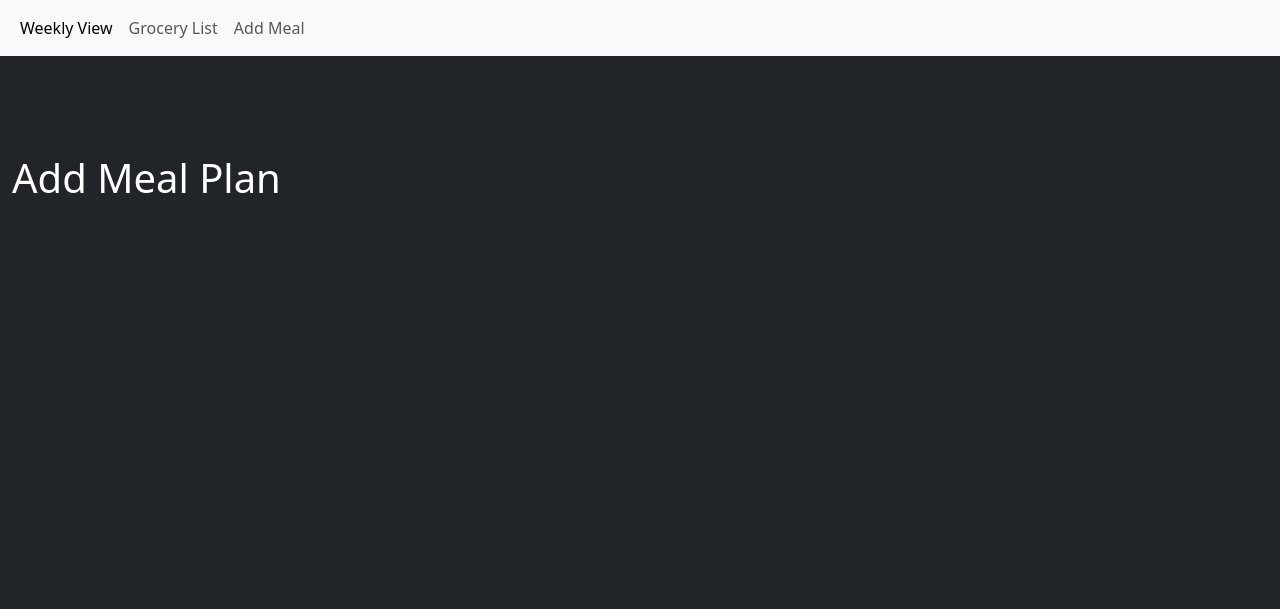
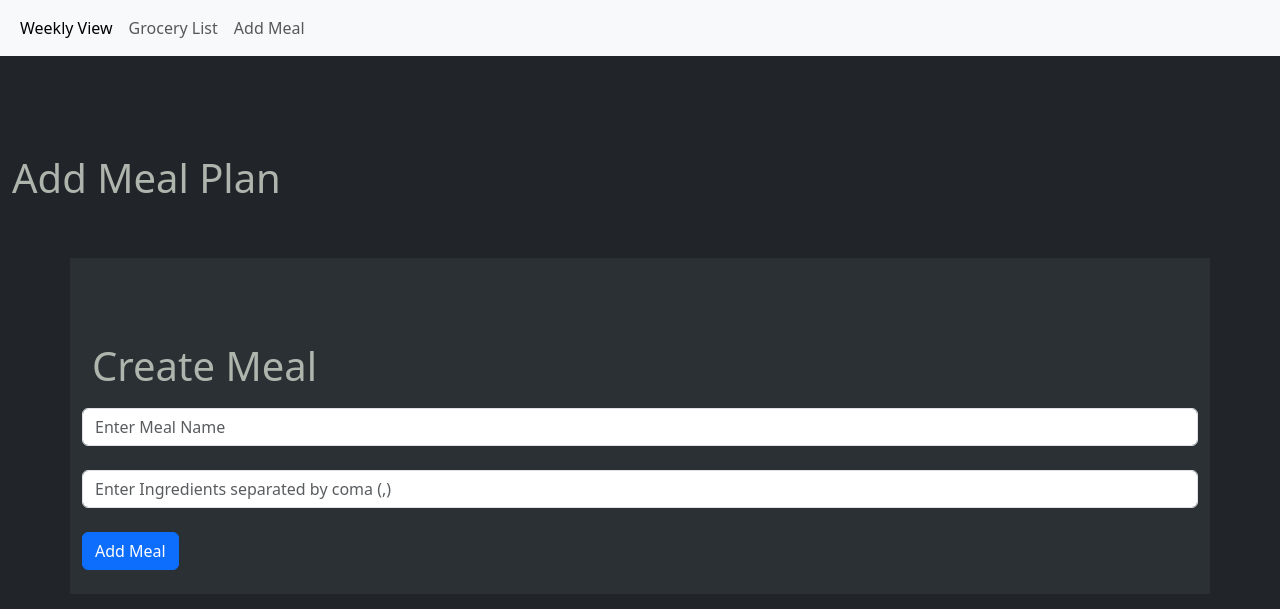
Before and after one commit to NAPF1/Meal-Planner, a Flask app: page /meal in a window 1280 px wide. Shown: the top 609 px of the page. Run offline with Flask 3, Linux system fonts and the light colour scheme; some libraries are stand-ins or nearby versions.

Commit message:
Added form to add meals page

```diff
--- a/main.py
+++ b/main.py
@@ -49,4 +49,4 @@ def list():
 
 @app.route('/meal')
 def meal():
-    return render_template('addmeal.html')
+    return render_template('addmeal.html', meals=meals)
--- a/templates/addmeal.html
+++ b/templates/addmeal.html
@@ -50,7 +50,29 @@ h1 {
 </nav>
 
 
-<h1 class="container-fluid py-5" >Add Meal Plan</h1>
+<h1 class="container-fluid py-5" style="color: #ADB5AD;" >Add Meal Plan</h1>
+
+
+<div class="container py-4" style="background-color: #2B3035;" >
+
+    <h1 style="color: #ADB5AD;">Create Meal</h1>
+    <form method="post">
+            <div class="form-group">
+
+              <input  class="form-control" id="mealName"  placeholder="Enter Meal Name">
+
+            </div>
+            <br>
+            <div class="form-group">
+
+              <input  class="form-control" id="mealIngredients" placeholder="Enter Ingredients separated by coma (,)">
+            </div>
+            <br>
+            <button type="submit" class="btn btn-primary">Add Meal</button>
+          </form>
+
+  </div>
+
 
 
 
```
